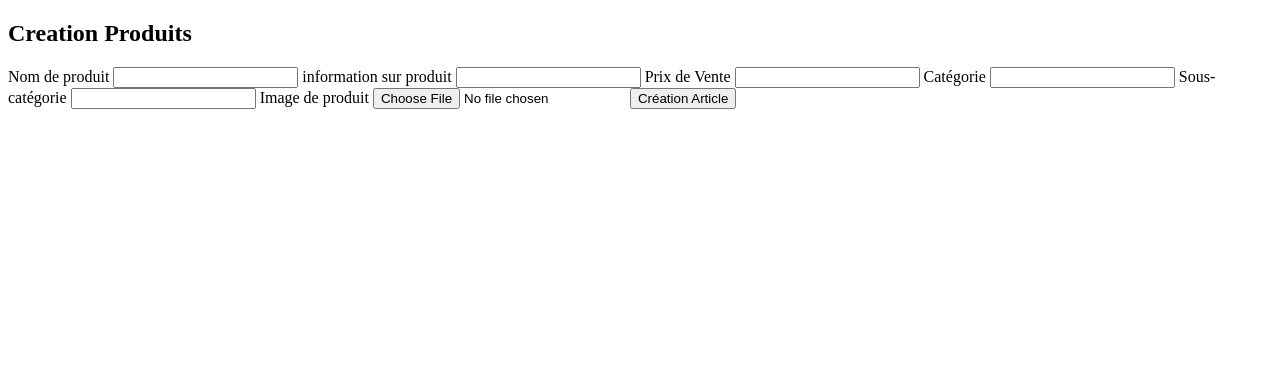
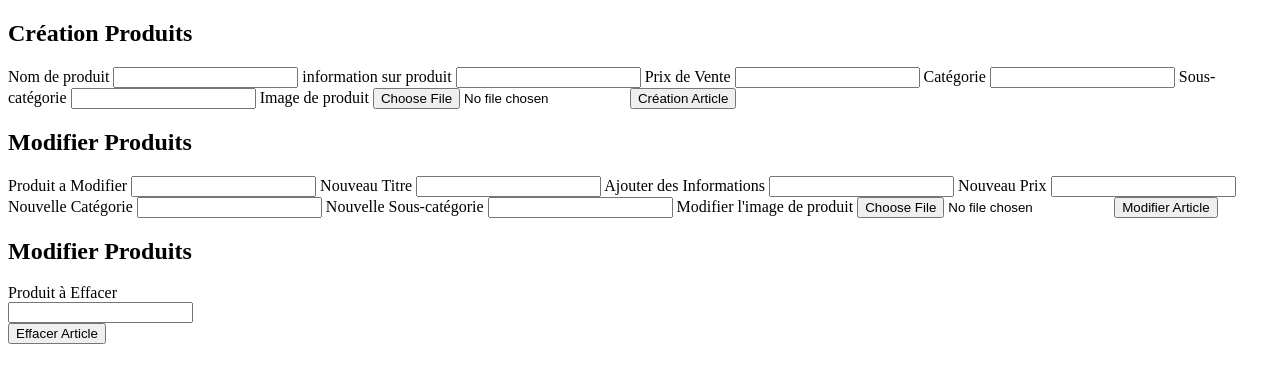
Before and after one commit to mohamed-hadjadji/boutique, a PHP site: page /admin.php in a window 1280 px wide. Shown: the part 106-489 px from the top of the page. Run offline with PHP 8.4, Linux system fonts and the light colour scheme; the visitor is signed in with stand-in values (Sample User, id 1).

Commit message:
modifier et effacer article ok

```diff
--- a/admin.php
+++ b/admin.php
@@ -22,7 +22,7 @@
      ?>
     </header>
     <section class="">
-        <h1>Creation Produits</h1>
+        <h1>Création Produits</h1>
 
         <form method='POST' action='' enctype="multipart/form-data">
 
@@ -49,34 +49,79 @@
 
 if(isset($_POST["submit"])) {
 
-$target_dir = "uploads/";
-$target_file = $target_dir . basename($_FILES["fileToUpload"]["name"]);
-$uploadOk = 1;
-$imageFileType = strtolower(pathinfo($target_file,PATHINFO_EXTENSION));
-
-    $check = getimagesize($_FILES["fileToUpload"]["tmp_name"]);
-    if($check !== false) {
-        echo "File is an image - " . $check["mime"] . ".";
-        $uploadOk = 1;
-    } else {
-        echo "File is not an image.";
-        $uploadOk = 0;
-    }
 $produit = new article();
 
-    $nomart = $_POST['titre'];
-    $infoart=$_POST['info'];
-    $prixart = $_POST['prix'];
-    $catart = $_POST['catego'];
-    $soucatart = $_POST['sous'];
-
-$produit->produit($nomart,$infoart,$prixart,$catart,$soucatart,$target_file);
+$produit->produit();
 
 }
 
 ?>
-</form>
+      </form>
     </section>
+
+    <section class="">
+        <h1>Modifier Produits</h1>
+
+        <form method='POST' action='' enctype="multipart/form-data">
+
+                <label>Produit a Modifier</label>
+                <input type="text" name='titre3'/>
+
+                <label>Nouveau Titre</label>
+                <input type="text" name='titre2'/>
+
+                <label>Ajouter des Informations</label>
+                <input type="text" name='info'/>
+
+                <label>Nouveau Prix</label>
+                <input type="text" name='prix2'/>
+
+                 <label>Nouvelle Catégorie</label>
+                <input type="text" name='catego'/>
+
+                 <label>Nouvelle Sous-catégorie</label>
+                <input type="text" name='sous'/>
+
+                 <label>Modifier l'image de produit</label>
+                <input type="file" name='fileToUpload'/>
+                <input type="submit" value="Modifier Article" name="modifier">
+
+        <?php
+
+if(isset($_POST["modifier"])) {
+
+$moproduit = new article();
+
+$moproduit->modifierproduit();
+
+}
+
+?>
+       </form>
+    </section>
+
+    <section class="">
+      <h1>Modifier Produits</h1>
+
+      <form method="post" action="">
+          <label>Produit à Effacer</label></br>
+          <input type="text" name="titre4" required></br>
+          <input type="submit" value="Effacer Article" name="effacer"></br>
+
+           <?php
+
+    if(isset($_POST["effacer"])) {
+
+   $offproduit = new article();
+
+   $offproduit->deleteproduit();
+
+}
+
+?>
+     </form>
+   </section>
+
 
     <?php
   }
--- a/class.php
+++ b/class.php
@@ -69,9 +69,28 @@ class article
   public $target_file='';
   public $iduser='';
 
-  public function produit($nomart,$infoart,$prixart,$catart,$soucatart,$target_file)
+  public function produit()
   {
     $connexion = new PDO('mysql:host=localhost;dbname=boutique', 'root', '');
+
+    $target_dir = "uploads/";
+    $target_file = $target_dir . basename($_FILES["fileToUpload"]["name"]);
+    $uploadOk = 1;
+    $imageFileType = strtolower(pathinfo($target_file,PATHINFO_EXTENSION));
+
+    $nomart = $_POST['titre'];
+    $infoart=$_POST['info'];
+    $prixart = $_POST['prix'];
+    $catart = $_POST['catego'];
+    $soucatart = $_POST['sous'];
+    $check = getimagesize($_FILES["fileToUpload"]["tmp_name"]);
+    if($check !== false) {
+        echo "File is an image - " . $check["mime"] . ".";
+        $uploadOk = 1;
+    } else {
+        echo "File is not an image.";
+        $uploadOk = 0;
+    }
 
     $reponse = $connexion->query("SELECT* FROM produits WHERE titre='".$nomart."'");
             $resultat2=$reponse->fetchAll();
@@ -96,5 +115,43 @@ class article
             echo "<p><b>Produit Créer</b></p>";
            }
   }
+
+   public function modifierproduit()
+  {
+    $connexion = new PDO('mysql:host=localhost;dbname=boutique', 'root', '');
+
+    $target_dir = "uploads/";
+    $target_file = $target_dir . basename($_FILES["fileToUpload"]["name"]);
+    $uploadOk = 1;
+    $imageFileType = strtolower(pathinfo($target_file,PATHINFO_EXTENSION));
+
+    $titre3 = $_POST['titre3'];
+    $titre2 = $_POST['titre2'];
+    $prix2 = $_POST['prix2'];
+    $info = $_POST['info'];
+    $categorie = $_POST['catego'];
+    $souscategorie = $_POST['sous'];
+    $check = getimagesize($_FILES["fileToUpload"]["tmp_name"]);
+    if($check !== false) {
+        echo "File is an image - " . $check["mime"] . ".";
+        $uploadOk = 1;
+    } else {
+        echo "File is not an image.";
+        $uploadOk = 0;
+    }
+
+    $requetemod = $connexion->query("UPDATE produits SET titre= '$titre2',info= '$info',prix= '$prix2',categorie='$categorie',souscategorie='$souscategorie',icon= '$target_file' WHERE titre = '$titre3'");
+    echo "<p><b>Produit Modifier</b></p>";
+  }
+
+  public function deleteproduit()
+  {
+    $connexion = new PDO('mysql:host=localhost;dbname=boutique', 'root', '');
+
+    $titre4 = $_POST['titre4'];
+
+    $requetedel = $connexion->query("DELETE FROM produits WHERE titre = '$titre4'");
+    echo "<p><b>Produit Effacer</b></p>";
+  }
 }
 ?>
```
